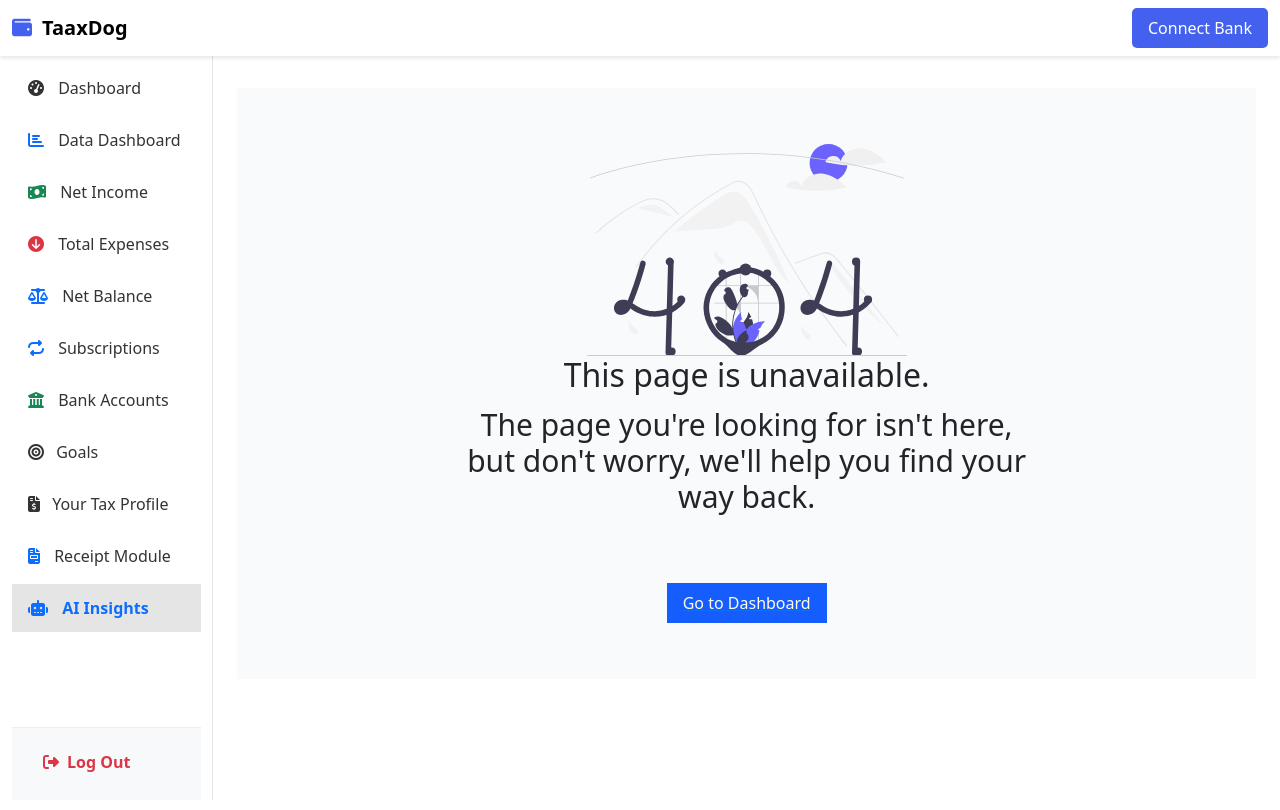
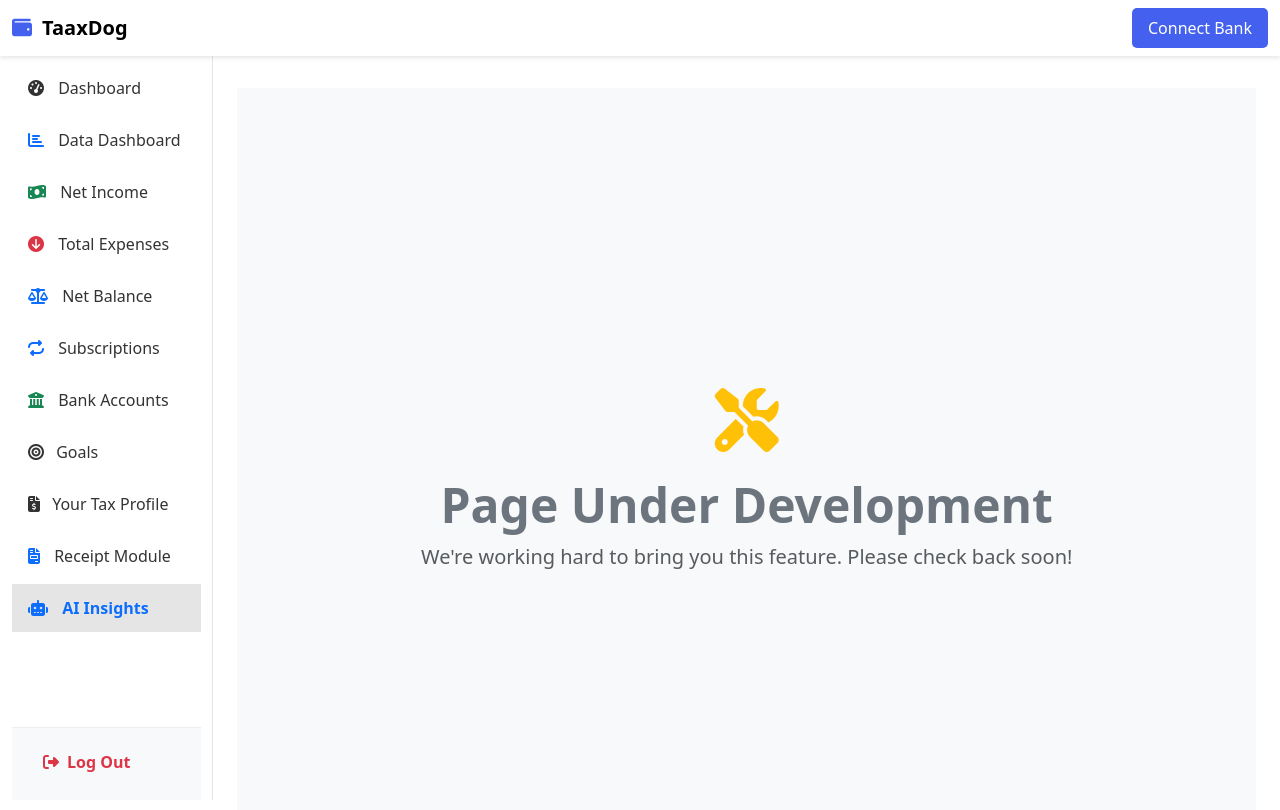
Before and after one commit to clutran78/TAAXDOG-CODING.LOVABLE, a Next.js app in the folder next-frontend/: page /financial-insights in a window 1280 px wide. Before the commit this address had no page. Shown: the top 810 px of the page. Built offline with nearby package versions, Linux system fonts and the light colour scheme.

Commit message:
fixed button next

```diff
--- /dev/null
+++ b/next-frontend/src/app/financial-insights/page.tsx
@@ -0,0 +1,27 @@
+"use client";
+
+import React, { useEffect } from "react";
+
+const Page = () => {
+  useEffect(() => {
+    // Disable scrolling on mount
+    document.body.style.overflow = "hidden";
+
+    // Re-enable scrolling on unmount
+    return () => {
+      document.body.style.overflow = "auto";
+    };
+  }, []);
+
+  return (
+    <div className="d-flex flex-column justify-content-center align-items-center vh-100 bg-light text-center">
+      <i className="fas fa-tools fa-4x text-warning mb-4"></i>
+      <h1 className="display-5 fw-bold text-secondary">Page Under Development</h1>
+      <p className="lead text-muted">
+        We're working hard to bring you this feature. Please check back soon!
+      </p>
+    </div>
+  );
+};
+
+export default Page;
--- a/next-frontend/src/components/tax-profile/taxProfile.tsx
+++ b/next-frontend/src/components/tax-profile/taxProfile.tsx
@@ -292,7 +292,7 @@ const TaxProfile: React.FC = () => {
                         </div>
 
                         <div className="d-flex justify-content-between mt-4">
-                            <button className="btn btn-primary" onClick={() => goToNextTab('personal-tab', 'income-tab')}>
+                            <button className="btn btn-primary" type='button' onClick={(e) => goToNextTab('personal-tab', 'income-tab')}>
                                 Next: Income <i className="fas fa-arrow-right ms-2"></i>
                             </button>
                         </div>
@@ -301,26 +301,8 @@ const TaxProfile: React.FC = () => {
 
                     </div>
 
-
-
                     {/* ======================================================================================================== */}
 
-
-
-                    {/* Income Tab */}
-                    {/* <div className="tab-pane fade" id="income-content" role="tabpanel">
-                    <h4>Income Section</h4>
-                    <p>This section includes employer, investment, and other income fields.</p>
-
-                    <div className="d-flex justify-content-between mt-4">
-                        <button className="btn btn-outline-secondary" onClick={() => goToNextTab('income-tab', 'personal-tab')}>
-                            <i className="fas fa-arrow-left me-2"></i> Previous: Personal
-                        </button>
-                        <button className="btn btn-primary" onClick={() => goToNextTab('income-tab', 'deductions-tab')}>
-                            Next: Deductions <i className="fas fa-arrow-right ms-2"></i>
-                        </button>
-                    </div>
-                </div> */}
                     <div className="tab-pane fade" id="income-content" role="tabpanel">
                         <h4 className="mb-3">Employment Income</h4>
                         <div className="row g-3 mb-3">
```
